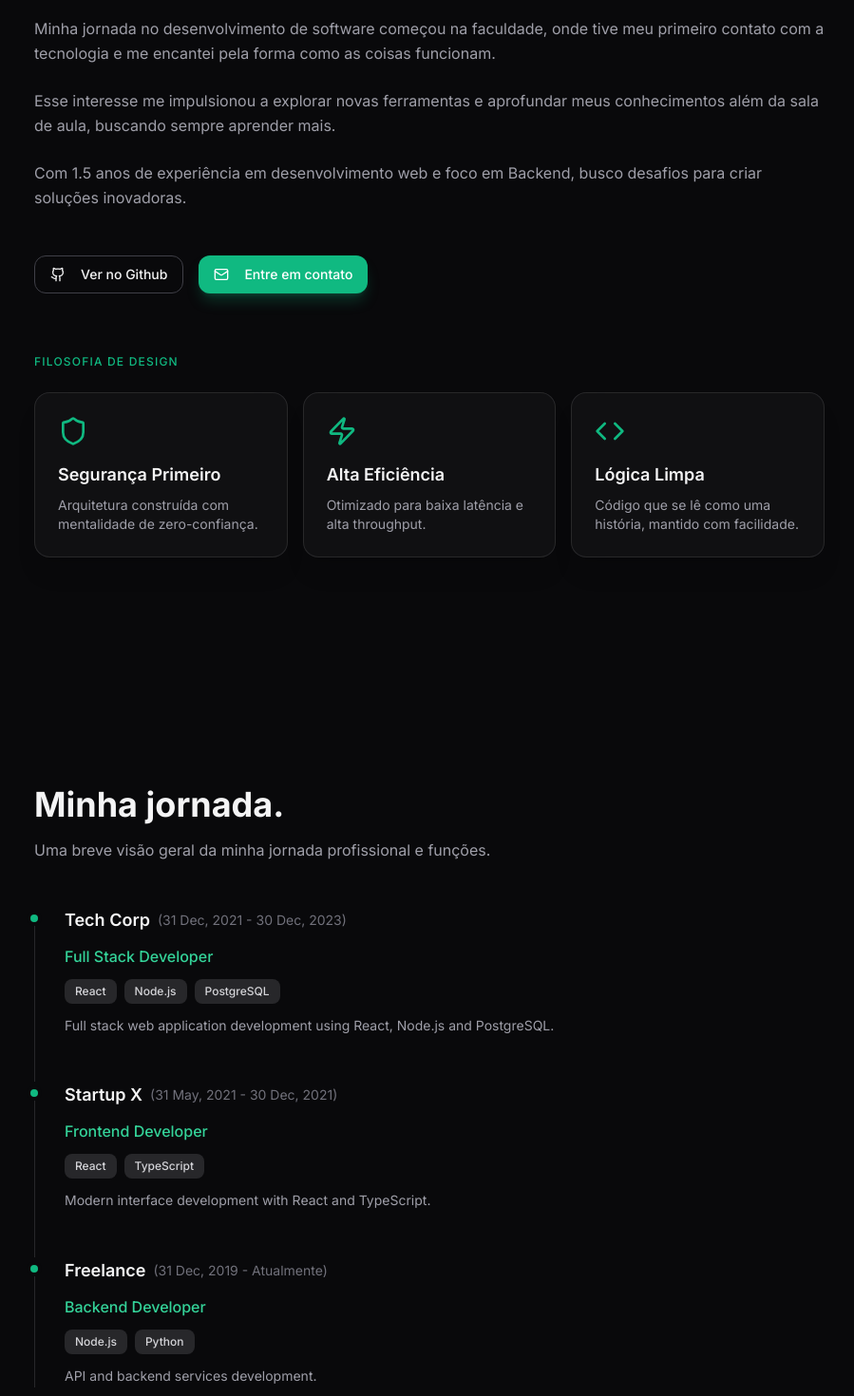
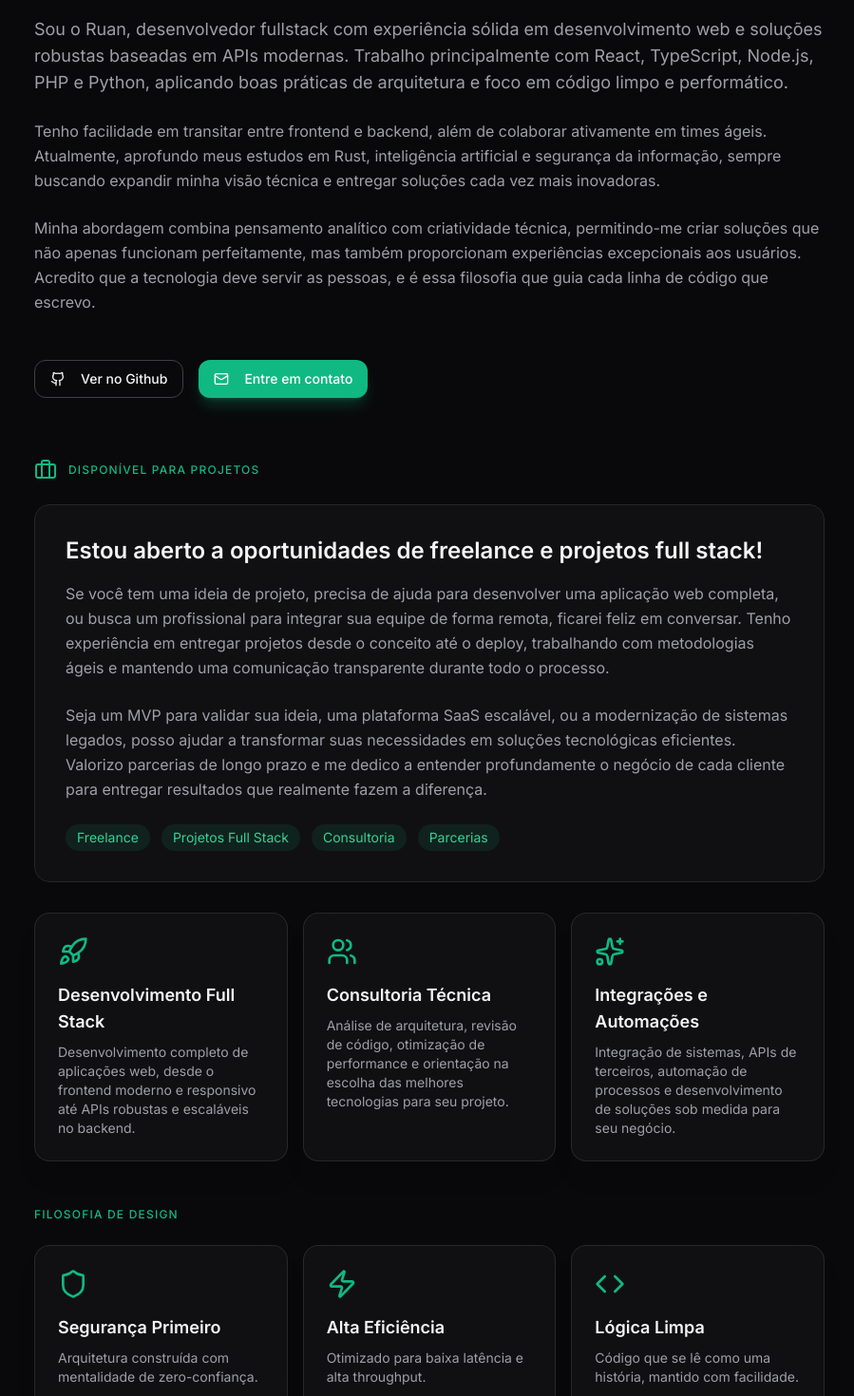
Before and after one commit to ruanssh/portifolio, a React (Vite) app: page / in a window 1280 px wide. Shown: the part 960-2430 px from the top of the page at 95% size, without its empty margins (188-1087 px from the left). Built offline with nearby package versions, Linux system fonts and the light colour scheme.

Commit message:
Refactor code structure for improved readability and maintainability

```diff
--- a/src/pages/Experiencia.tsx
+++ b/src/pages/Experiencia.tsx
@@ -2,43 +2,100 @@ import { motion } from "framer-motion";
 import { Section } from "@/components/layout/Section";
 import { Container } from "@/components/layout/Container";
 import { Badge } from "@/components/ui/badge";
+import { Briefcase, MapPin, Calendar } from "lucide-react";
 
 interface ExperienceItem {
   company: string;
   role: string;
   period: string;
+  duration: string;
+  location: string;
+  type: string;
   description: string;
+  details: string[];
   technologies: string[];
+  logo: string;
   isCurrent?: boolean;
 }
 
 const experiences: ExperienceItem[] = [
   {
-    company: "Tech Corp",
-    role: "Full Stack Developer",
-    period: "31 Dec, 2021 - 30 Dec, 2023",
+    company: "Instituto Conecthus - Tecnologia e Biotecnologia do Amazonas",
+    role: "Desenvolvedor Full Stack PL",
+    period: "out de 2025 - o momento",
+    duration: "5 meses",
+    location: "Manaus, Amazonas, Brasil",
+    type: "Tempo integral · Híbrida",
     description:
-      "Full stack web application development using React, Node.js and PostgreSQL.",
-    technologies: ["React", "Node.js", "PostgreSQL"],
+      "Envolvido em deploy, pipelines e infraestrutura de aplicações, incluindo Docker, CI/CD e provisionamento em servidores. Desenvolvimento full stack com foco em entrega contínua e alinhamento técnico com as necessidades do negócio.",
+    details: [
+      "Implementação de pipelines CI/CD para automação de deploys",
+      "Configuração de containers Docker para padronização de ambientes",
+      "Provisionamento e gestão de servidores na nuvem",
+      "Desenvolvimento full stack alinhado às necessidades do negócio",
+    ],
+    technologies: ["Docker", "CI/CD", "React", "Node.js", "PostgreSQL"],
+    logo: "IC",
+    isCurrent: true,
   },
   {
-    company: "Startup X",
-    role: "Frontend Developer",
-    period: "31 May, 2021 - 30 Dec, 2021",
-    description: "Modern interface development with React and TypeScript.",
-    technologies: ["React", "TypeScript"],
+    company: "Instituto Conecthus - Tecnologia e Biotecnologia do Amazonas",
+    role: "Desenvolvedor Full Stack Jr",
+    period: "out de 2024 - out de 2025",
+    duration: "1 ano 1 mês",
+    location: "Manaus, Amazonas, Brasil",
+    type: "Tempo integral · Híbrida",
+    description:
+      "Atuação no ciclo completo de desenvolvimento de software, do levantamento de requisitos à entrega e manutenção. Experiência com Scrum e metodologias ágeis, focado em entregas contínuas e alinhamento com o negócio.",
+    details: [
+      "Implementação de SSO para permitir autenticação unificada entre sistemas utilizados pelo cliente",
+      "Melhoria do sistema de aprovação de compras do cliente, incluindo geração automática de POs refletidas no SAP após aprovação",
+      "Desenvolvimento de APIs e integrações voltadas para automatizar processos internos do cliente",
+      "Suporte técnico direto com áreas do cliente para levantamento de requisitos e implantação de melhorias",
+    ],
+    technologies: ["React", "TypeScript", "Node.js", "SAP", "APIs"],
+    logo: "IC",
   },
   {
-    company: "Freelance",
-    role: "Backend Developer",
-    period: "31 Dec, 2019 - Atualmente",
-    description: "API and backend services development.",
-    technologies: ["Node.js", "Python"],
-    isCurrent: true,
+    company: "Salcomp Plc",
+    role: "Analista de Sistemas Jr",
+    period: "out de 2023 - out de 2024",
+    duration: "1 ano 1 mês",
+    location: "Manaus, Amazonas, Brasil",
+    type: "Tempo integral · Presencial",
+    description:
+      "Desenvolvimento de soluções para ambiente industrial com foco em visão computacional, controle de ativos e integração com sistemas MES.",
+    details: [
+      "Visão computacional em Python para validação de imagens e integração com o MES",
+      "Controle de ativos com anexos via Protocolo S3",
+      "Integração de dados e implementação de dashboards",
+      "Sistema de controle de entrada/saída de materiais, incluindo registro, rastreabilidade e auditoria",
+      "Suporte a sistemas industriais (produção, retrabalho, rota, catracas, etc.)",
+    ],
+    technologies: ["Python", "Computer Vision", "S3", "MES", "Dashboards"],
+    logo: "SP",
+  },
+  {
+    company: "Salcomp Plc",
+    role: "Assistente de TI",
+    period: "abr de 2021 - mar de 2023",
+    duration: "2 anos",
+    location: "Manaus, Amazonas, Brasil",
+    type: "Aprendiz · Presencial",
+    description:
+      "Desenvolvimento de operações e automações para otimização de processos internos.",
+    details: [
+      "Desenvolvimento de operações CRUD utilizando PHP",
+      "Manipulação de dados em bancos de dados relacionais (MySQL, SQLServer)",
+      "Automações de e-mails para agilizar processos internos, personalizando mensagens e integrando sistemas",
+      "Utilização do controle de versionamento Git e Github",
+    ],
+    technologies: ["PHP", "MySQL", "SQLServer", "Git", "Github"],
+    logo: "SP",
   },
 ];
 
-function TimelineItem({
+function ExperienceCard({
   item,
   index,
 }: {
@@ -50,37 +107,86 @@ function TimelineItem({
       initial={{ opacity: 0, x: -20 }}
       whileInView={{ opacity: 1, x: 0 }}
       viewport={{ once: true }}
-      transition={{ duration: 0.5, delay: index * 0.1 }}
+      transition={{ duration: 0.5, delay: index * 0.15 }}
       className="relative pl-8 pb-12 last:pb-0"
     >
       {/* Timeline line */}
       <div className="absolute left-0 top-2 bottom-0 w-px bg-zinc-800" />
 
       {/* Timeline dot */}
-      <div className="absolute left-0 top-2 w-2 h-2 -translate-x-1/2 rounded-full bg-emerald-500 ring-4 ring-zinc-950" />
+      <div
+        className={`absolute left-0 top-2 w-2 h-2 -translate-x-1/2 rounded-full ${
+          item.isCurrent ? "bg-emerald-500" : "bg-zinc-600"
+        } ring-4 ring-zinc-950`}
+      />
 
       {/* Content */}
-      <div className="space-y-3">
-        <div className="flex flex-col sm:flex-row sm:items-center gap-2">
-          <h3 className="text-lg font-semibold text-zinc-100">
-            {item.company}
-          </h3>
-          <span className="text-sm text-zinc-500">({item.period})</span>
+      <div className="space-y-4">
+        {/* Company Header */}
+        <div className="flex items-start gap-4">
+          {/* Company Logo */}
+          <div className="flex-shrink-0 w-14 h-14 rounded-lg bg-zinc-800 flex items-center justify-center text-zinc-400 font-bold text-lg">
+            {item.logo}
+          </div>
+
+          {/* Company Info */}
+          <div className="flex-1">
+            <h3 className="text-lg font-semibold text-zinc-100">
+              {item.company}
+            </h3>
+            <p className="text-zinc-400 text-sm">{item.type}</p>
+          </div>
         </div>
 
-        <p className="text-emerald-400 font-medium">{item.role}</p>
+        {/* Role Section */}
+        <div className="space-y-2">
+          <h4 className="text-lg font-medium text-zinc-200">{item.role}</h4>
 
-        <div className="flex flex-wrap gap-2">
+          {/* Period and Location */}
+          <div className="flex flex-wrap items-center gap-x-4 gap-y-1 text-sm text-zinc-500">
+            <div className="flex items-center gap-1">
+              <Calendar className="h-4 w-4" />
+              <span>
+                {item.period} · {item.duration}
+              </span>
+            </div>
+            <div className="flex items-center gap-1">
+              <MapPin className="h-4 w-4" />
+              <span>{item.location}</span>
+            </div>
+          </div>
+        </div>
+
+        {/* Description */}
+        <p className="text-zinc-400 text-sm leading-relaxed">
+          {item.description}
+        </p>
+
+        {/* Details List */}
+        <ul className="space-y-1.5">
+          {item.details.map((detail, idx) => (
+            <li
+              key={idx}
+              className="flex items-start gap-2 text-sm text-zinc-500"
+            >
+              <span className="text-emerald-500 mt-1">•</span>
+              <span>{detail}</span>
+            </li>
+          ))}
+        </ul>
+
+        {/* Technologies */}
+        <div className="flex flex-wrap gap-2 pt-2">
           {item.technologies.map((tech) => (
-            <Badge key={tech} variant="secondary" className="text-xs">
+            <Badge
+              key={tech}
+              variant="secondary"
+              className="text-xs bg-zinc-800 text-zinc-400 hover:bg-zinc-700"
+            >
               {tech}
             </Badge>
           ))}
         </div>
-
-        <p className="text-zinc-400 text-sm leading-relaxed">
-          {item.description}
-        </p>
       </div>
     </motion.div>
   );
@@ -96,17 +202,20 @@ export function Experiencia() {
           viewport={{ once: true }}
           transition={{ duration: 0.5 }}
         >
-          <h2 className="text-3xl md:text-4xl font-bold text-zinc-100 mb-4">
-            Minha jornada.
-          </h2>
+          <div className="flex items-center gap-3 mb-4">
+            <Briefcase className="h-8 w-8 text-emerald-500" />
+            <h2 className="text-3xl md:text-4xl font-bold text-zinc-100">
+              Experiência
+            </h2>
+          </div>
           <p className="text-zinc-400 mb-12">
-            Uma breve visão geral da minha jornada profissional e funções.
+            Minha trajetória profissional e contribuições em cada empresa.
           </p>
 
           <div className="relative">
             {experiences.map((item, index) => (
-              <TimelineItem
-                key={item.company + item.role}
+              <ExperienceCard
+                key={item.company + item.role + item.period}
                 item={item}
                 index={index}
               />
--- a/src/pages/Inicio.tsx
+++ b/src/pages/Inicio.tsx
@@ -15,7 +15,7 @@ export function Inicio() {
       <Container>
         <ProfileCard
           coverImage="https://images.unsplash.com/photo-1517134191118-9d595e4c8c2b?q=80&w=1200&auto=format&fit=crop"
-          avatarImage="../../assets/img/ruan-pereira.jpg"
+          avatarImage="/ruan-pereira.jpg"
           name="Ruan Pereira"
           username="ruanssh"
           description="Um engenheiro de software focado em criar soluções elegantes e eficazes. Sou movido por desafios e pelo desejo de aprender novas tecnologias."
--- a/src/pages/Sobre.tsx
+++ b/src/pages/Sobre.tsx
@@ -1,5 +1,5 @@
 import { motion } from "framer-motion";
-import { Github, Mail, Shield, Zap, Code } from "lucide-react";
+import { Github, Mail, Shield, Zap, Code, Briefcase, Rocket, Users, Sparkles } from "lucide-react";
 import { Section } from "@/components/layout/Section";
 import { Container } from "@/components/layout/Container";
 import { Button } from "@/components/ui/button";
@@ -23,6 +23,24 @@ const philosophyItems = [
   },
 ];
 
+const servicesItems = [
+  {
+    icon: Rocket,
+    title: "Desenvolvimento Full Stack",
+    description: "Desenvolvimento completo de aplicações web, desde o frontend moderno e responsivo até APIs robustas e escaláveis no backend.",
+  },
+  {
+    icon: Users,
+    title: "Consultoria Técnica",
+    description: "Análise de arquitetura, revisão de código, otimização de performance e orientação na escolha das melhores tecnologias para seu projeto.",
+  },
+  {
+    icon: Sparkles,
+    title: "Integrações e Automações",
+    description: "Integração de sistemas, APIs de terceiros, automação de processos e desenvolvimento de soluções sob medida para seu negócio.",
+  },
+];
+
 export function Sobre() {
   return (
     <Section id="sobre">
@@ -38,19 +56,14 @@ export function Sobre() {
           </h2>
 
           <div className="space-y-6 text-zinc-400 leading-relaxed mb-12">
-            <p>
-              Minha jornada no desenvolvimento de software começou na faculdade,
-              onde tive meu primeiro contato com a tecnologia e me encantei pela
-              forma como as coisas funcionam.
+            <p className="text-lg">
+              Sou o Ruan, desenvolvedor fullstack com experiência sólida em desenvolvimento web e soluções robustas baseadas em APIs modernas. Trabalho principalmente com React, TypeScript, Node.js, PHP e Python, aplicando boas práticas de arquitetura e foco em código limpo e performático.
             </p>
             <p>
-              Esse interesse me impulsionou a explorar novas ferramentas e
-              aprofundar meus conhecimentos além da sala de aula, buscando
-              sempre aprender mais.
+              Tenho facilidade em transitar entre frontend e backend, além de colaborar ativamente em times ágeis. Atualmente, aprofundo meus estudos em Rust, inteligência artificial e segurança da informação, sempre buscando expandir minha visão técnica e entregar soluções cada vez mais inovadoras.
             </p>
             <p>
-              Com 1.5 anos de experiência em desenvolvimento web e foco em
-              Backend, busco desafios para criar soluções inovadoras.
+              Minha abordagem combina pensamento analítico com criatividade técnica, permitindo-me criar soluções que não apenas funcionam perfeitamente, mas também proporcionam experiências excepcionais aos usuários. Acredito que a tecnologia deve servir as pessoas, e é essa filosofia que guia cada linha de código que escrevo.
             </p>
           </div>
 
@@ -66,11 +79,71 @@ export function Sobre() {
               </a>
             </Button>
             <Button asChild>
-              <a href="mailto:contact@ruanssh.com.br">
+              <a href="mailto:ruanpinheiro762@gmail.com">
                 <Mail className="h-4 w-4 mr-2" />
                 Entre em contato
               </a>
             </Button>
+          </div>
+
+          {/* Freelance Section */}
+          <div className="mb-12">
+            <div className="flex items-center gap-3 mb-6">
+              <Briefcase className="h-6 w-6 text-emerald-500" />
+              <p className="text-xs uppercase tracking-widest text-emerald-500 font-medium">
+                Disponível para Projetos
+              </p>
+            </div>
+
+            <div className="bg-zinc-900/50 backdrop-blur-sm border border-zinc-800 rounded-2xl p-6 md:p-8 mb-8">
+              <h3 className="text-xl md:text-2xl font-semibold text-zinc-100 mb-4">
+                Estou aberto a oportunidades de freelance e projetos full stack!
+              </h3>
+              <p className="text-zinc-400 leading-relaxed mb-6">
+                Se você tem uma ideia de projeto, precisa de ajuda para desenvolver uma aplicação web completa, ou busca um profissional para integrar sua equipe de forma remota, ficarei feliz em conversar. Tenho experiência em entregar projetos desde o conceito até o deploy, trabalhando com metodologias ágeis e mantendo uma comunicação transparente durante todo o processo.
+              </p>
+              <p className="text-zinc-400 leading-relaxed mb-6">
+                Seja um MVP para validar sua ideia, uma plataforma SaaS escalável, ou a modernização de sistemas legados, posso ajudar a transformar suas necessidades em soluções tecnológicas eficientes. Valorizo parcerias de longo prazo e me dedico a entender profundamente o negócio de cada cliente para entregar resultados que realmente fazem a diferença.
+              </p>
+              <div className="flex flex-wrap gap-3">
+                <span className="px-3 py-1 bg-emerald-500/10 text-emerald-400 rounded-full text-sm">
+                  Freelance
+                </span>
+                <span className="px-3 py-1 bg-emerald-500/10 text-emerald-400 rounded-full text-sm">
+                  Projetos Full Stack
+                </span>
+                <span className="px-3 py-1 bg-emerald-500/10 text-emerald-400 rounded-full text-sm">
+                  Consultoria
+                </span>
+                <span className="px-3 py-1 bg-emerald-500/10 text-emerald-400 rounded-full text-sm">
+                  Parcerias
+                </span>
+              </div>
+            </div>
+
+            <div className="grid grid-cols-1 md:grid-cols-3 gap-4">
+              {servicesItems.map((item, index) => (
+                <motion.div
+                  key={item.title}
+                  initial={{ opacity: 0, y: 20 }}
+                  whileInView={{ opacity: 1, y: 0 }}
+                  viewport={{ once: true }}
+                  transition={{ duration: 0.5, delay: index * 0.1 }}
+                >
+                  <Card className="h-full hover:border-emerald-500/30 transition-colors duration-300">
+                    <CardContent className="p-6">
+                      <item.icon className="h-8 w-8 text-emerald-500 mb-4" />
+                      <h3 className="text-lg font-semibold text-zinc-100 mb-2">
+                        {item.title}
+                      </h3>
+                      <p className="text-sm text-zinc-400">
+                        {item.description}
+                      </p>
+                    </CardContent>
+                  </Card>
+                </motion.div>
+              ))}
+            </div>
           </div>
 
           {/* Philosophy Section */}
```
Also changed, not shown: src/components/profile/ProfileCard.tsx (+7 -3 lines), public/ruan-pereira.jpg (added).
